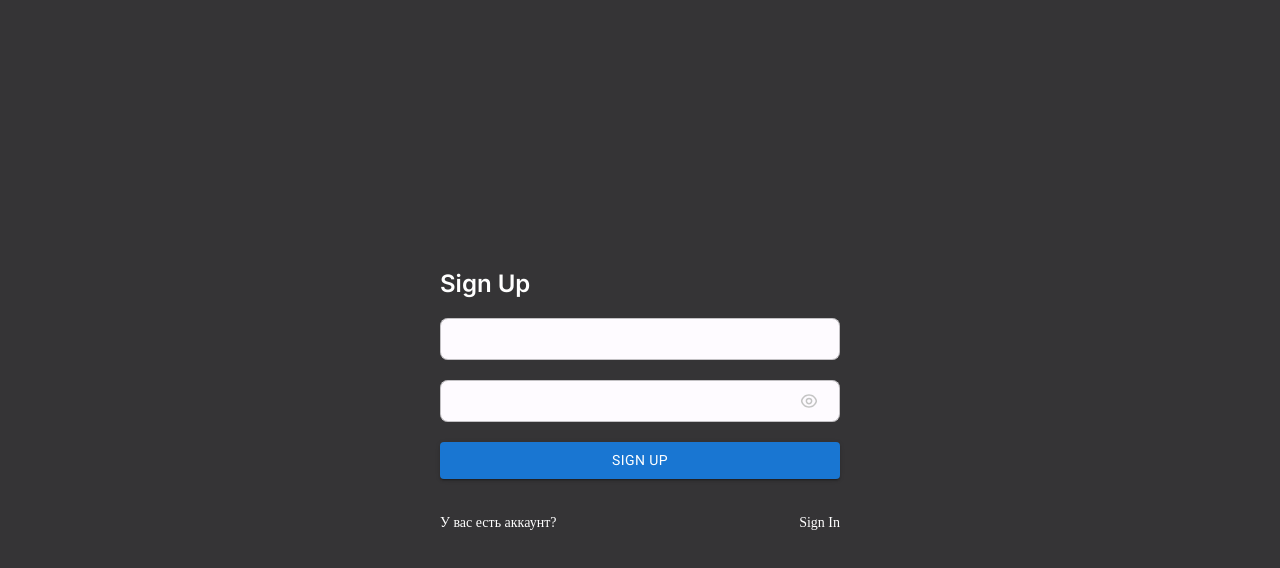
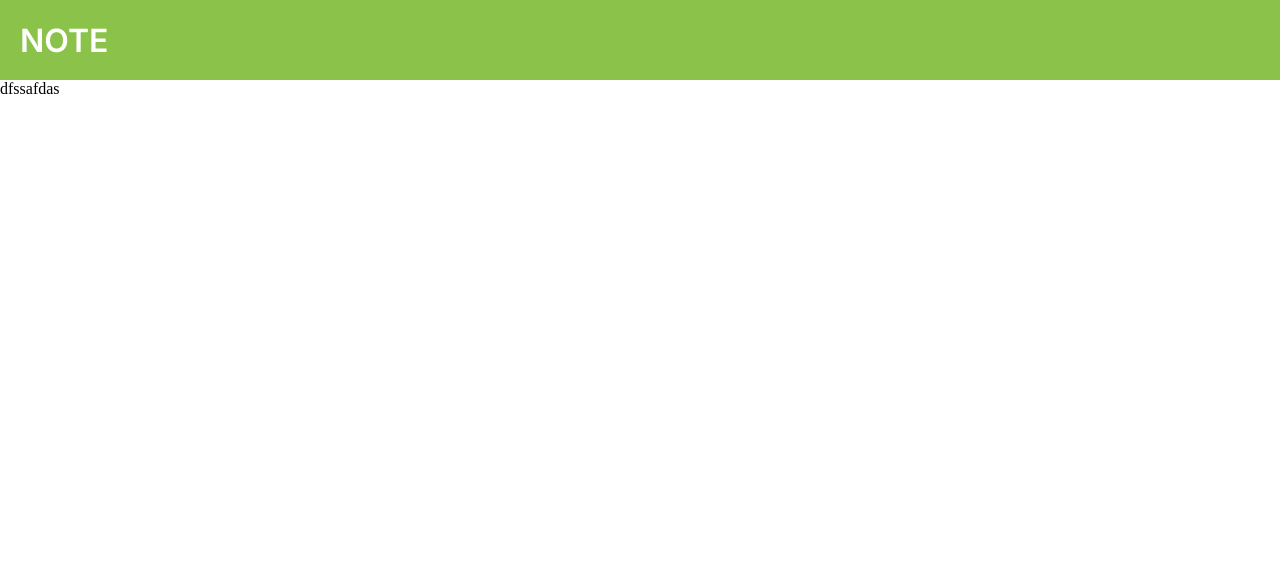
Before and after one commit to Bektur12/notes-project, a React (Create React App) app: page / in a window 1280 px wide. Shown: the top 568 px of the page. Built offline with nearby package versions, Linux system fonts and the light colour scheme.

Commit message:
header add

```diff
--- /dev/null
+++ b/src/layout/Header.tsx
@@ -0,0 +1,26 @@
+import styled from "@emotion/styled";
+
+export const Header = () => {
+  return (
+    <HeaderStyled>
+      <h1>NOTE</h1>
+    </HeaderStyled>
+  );
+};
+
+const HeaderStyled = styled("header")`
+  width: 100%;
+  background-color: #8bc34a;
+  height: 80px;
+  display: flex;
+  align-items: center;
+  padding-left: 20px;
+  h1 {
+    font-family: "Inter";
+    font-style: normal;
+    font-weight: 700;
+    font-size: 32px;
+    line-height: 39px;
+    color: #ffffff;
+  }
+`;
--- a/src/layout/Layout.tsx
+++ b/src/layout/Layout.tsx
@@ -1,9 +1,11 @@
 import React from "react";
 import { Outlet } from "react-router-dom";
+import { Header } from "./Header";
 
 export const Layout = () => {
   return (
     <div>
+      <Header />
       <Outlet />
     </div>
   );
--- a/src/routes/UserRoutes.tsx
+++ b/src/routes/UserRoutes.tsx
@@ -7,9 +7,10 @@ import { Layout } from "../layout/Layout";
 export const UserRoutes = () => {
   return (
     <Routes>
+      {/* <Route path="/" element={<SignUp />} /> */}
+      {/* <Route path="/sign-in" element={<SignIn />} /> */}
       <Route path="/" element={<Layout />}>
-        <Route index path="/" element={<SignUp />} />
-        <Route index path="/sign-in" element={<SignIn />} />
+        <Route path="/" element={<div>dfssafdas</div>} />
       </Route>
     </Routes>
   );
```
